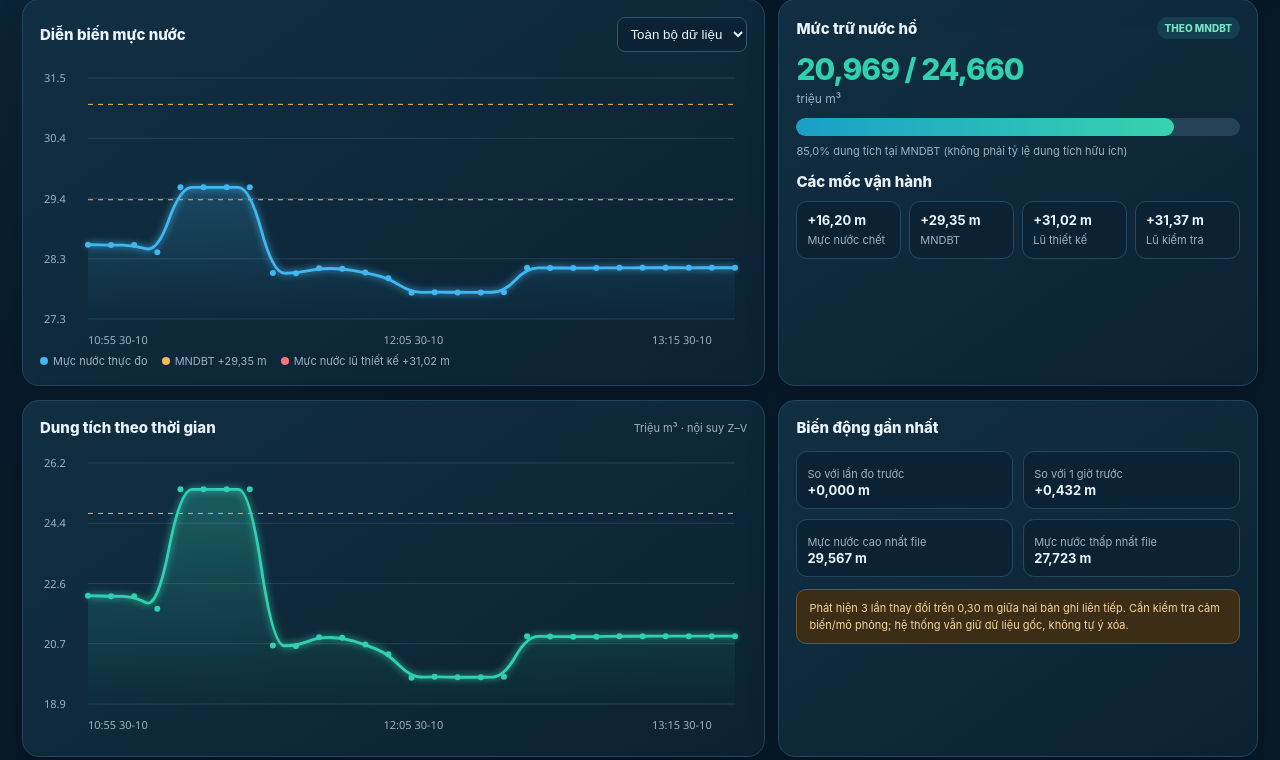
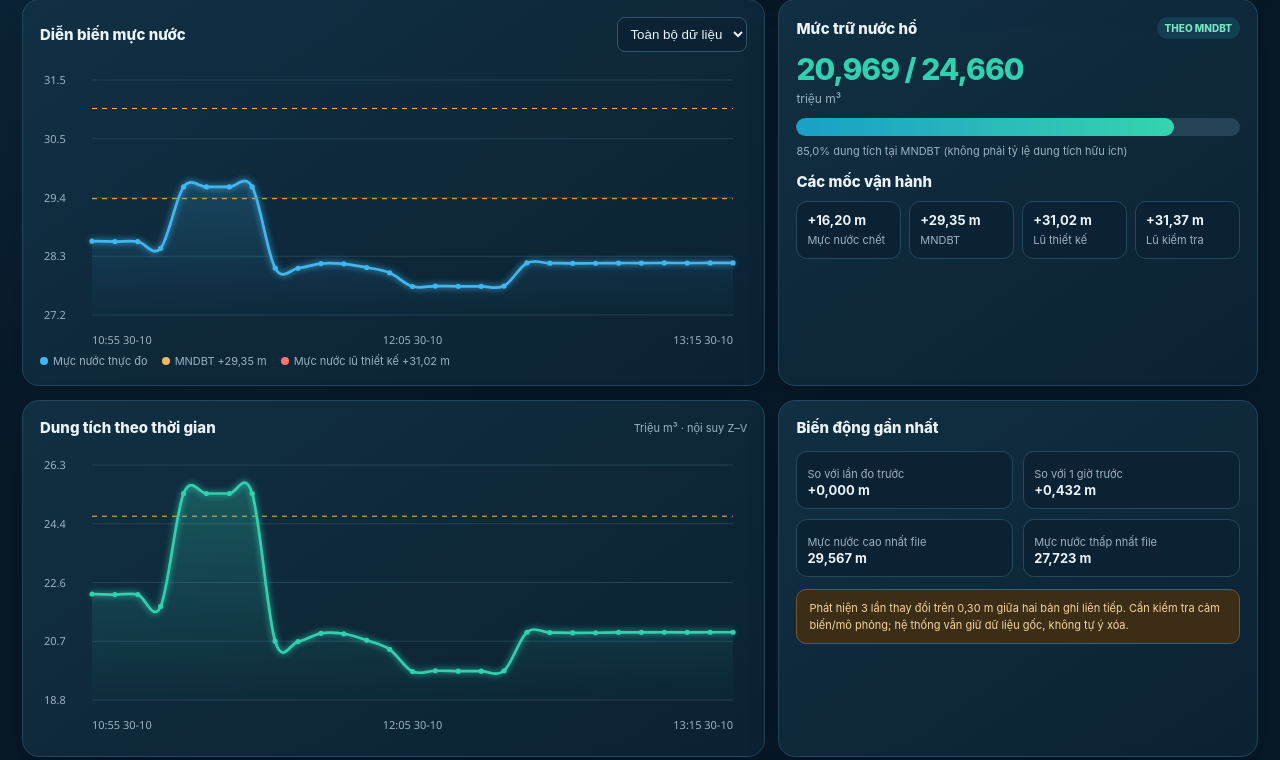
Before and after one commit to NguyenthaoPr/vinh-trinh-dashboard., a plain HTML site: page index.html in a window 1280 px wide. Shown: the part 788-1548 px from the top of the page. Drawn offline with nearby package versions, Linux system fonts and the light colour scheme.

Commit message:
Add files via upload

```diff
--- a/index.html
+++ b/index.html
@@ -56,31 +56,78 @@
 function dateLabel(s){let d=new Date(s);return isNaN(d)?s:d.toLocaleString("vi-VN",{day:"2-digit",month:"2-digit",hour:"2-digit",minute:"2-digit"})}
 function delta(a,b){return a-b}
 function drawChart(canvasId,arr,key,color,thresholds=[]){
- const c=document.getElementById(canvasId),ctx=c.getContext("2d"),w=c.clientWidth,h=c.clientHeight,ratio=window.devicePixelRatio||1;
- c.width=w*ratio;c.height=h*ratio;ctx.scale(ratio,ratio);ctx.clearRect(0,0,w,h);
+ const c=document.getElementById(canvasId),ctx=c.getContext("2d");
+ const w=c.clientWidth,h=c.clientHeight,ratio=Math.max(1,window.devicePixelRatio||1);
+ c.width=Math.round(w*ratio);c.height=Math.round(h*ratio);
+ ctx.setTransform(ratio,0,0,ratio,0,0);ctx.clearRect(0,0,w,h);
  if(!arr.length)return;
- let vals=arr.map(x=>key==="level"?x.level:volumeAt(x.level)).filter(Number.isFinite);if(!vals.length)return;
- let min=Math.min(...vals),max=Math.max(...vals);thresholds.forEach(t=>{min=Math.min(min,t);max=Math.max(max,t)});let pad=(max-min)*.14||1;min-=pad;max+=pad;
- const L=48,R=12,T=14,B=35,pw=w-L-R,ph=h-T-B;
- ctx.font="11px Segoe UI";ctx.strokeStyle="#244357";ctx.fillStyle="#9bb2c2";ctx.lineWidth=1;
- for(let i=0;i<5;i++){let y=T+ph*i/4,v=max-(max-min)*i/4;ctx.beginPath();ctx.moveTo(L,y);ctx.lineTo(w-R,y);ctx.stroke();ctx.fillText(v.toFixed(1),4,y+4)}
- thresholds.forEach(t=>{let y=T+(max-t)/(max-min)*ph;ctx.strokeStyle="#f4b85b";ctx.setLineDash([5,5]);ctx.beginPath();ctx.moveTo(L,y);ctx.lineTo(w-R,y);ctx.stroke();ctx.setLineDash([])});
- const pts=vals.map((v,i)=>({x:L+(vals.length===1?pw/2:i/(vals.length-1)*pw),y:T+(max-v)/(max-min)*ph}));
- // Vùng tô màu bên dưới đường cong
+
+ // Chỉ làm mượt đường vẽ; không thay đổi hay làm sai lệch số liệu đo thực tế.
+ const points=arr.map(x=>({time:x.time,value:key==="level"?x.level:volumeAt(x.level)}))
+   .filter(p=>Number.isFinite(p.value));
+ if(!points.length)return;
+
+ let min=Math.min(...points.map(p=>p.value)),max=Math.max(...points.map(p=>p.value));
+ thresholds.forEach(t=>{min=Math.min(min,t);max=Math.max(max,t)});
+ const span=max-min,pad=span*.16||.5;min-=pad;max+=pad;
+ const L=52,R=14,T=16,B=39,pw=Math.max(10,w-L-R),ph=Math.max(10,h-T-B);
+ const xy=points.map((p,i)=>({
+   x:L+(points.length===1?pw/2:i/(points.length-1)*pw),
+   y:T+(max-p.value)/(max-min)*ph,
+   value:p.value,time:p.time
+ }));
+
+ ctx.font="11px Segoe UI,Arial";ctx.strokeStyle="#244357";ctx.fillStyle="#9bb2c2";ctx.lineWidth=1;
+ for(let i=0;i<5;i++){
+   const y=T+ph*i/4,v=max-(max-min)*i/4;
+   ctx.beginPath();ctx.moveTo(L,y);ctx.lineTo(w-R,y);ctx.stroke();
+   ctx.fillText(v.toFixed(1),4,y+4);
+ }
+ thresholds.forEach(t=>{
+   const y=T+(max-t)/(max-min)*ph;
+   ctx.strokeStyle="#f4b85b";ctx.setLineDash([5,5]);
+   ctx.beginPath();ctx.moveTo(L,y);ctx.lineTo(w-R,y);ctx.stroke();ctx.setLineDash([]);
+ });
+
+ // Catmull–Rom chuyển thành Bezier: đường cong đi qua toàn bộ điểm đo,
+ // hạn chế gãy khúc nhưng không làm thay đổi giá trị gốc.
+ function traceSmooth(){
+   ctx.beginPath();
+   if(xy.length===1){ctx.moveTo(xy[0].x,xy[0].y);return}
+   ctx.moveTo(xy[0].x,xy[0].y);
+   for(let i=0;i<xy.length-1;i++){
+     const p0=xy[Math.max(0,i-1)],p1=xy[i],p2=xy[i+1],p3=xy[Math.min(xy.length-1,i+2)];
+     const dx=(p2.x-p0.x)/6,dy=(p2.y-p0.y)/6;
+     const dx2=(p3.x-p1.x)/6,dy2=(p3.y-p1.y)/6;
+     ctx.bezierCurveTo(p1.x+dx,p1.y+dy,p2.x-dx2,p2.y-dy2,p2.x,p2.y);
+   }
+ }
  const fill=ctx.createLinearGradient(0,T,0,T+ph);
- fill.addColorStop(0,key==="level"?"rgba(66,183,239,.38)":"rgba(49,208,176,.34)");
- fill.addColorStop(1,key==="level"?"rgba(66,183,239,.015)":"rgba(49,208,176,.015)");
- ctx.beginPath();ctx.moveTo(pts[0].x,T+ph);ctx.lineTo(pts[0].x,pts[0].y);
- for(let i=1;i<pts.length;i++){const prev=pts[i-1],cur=pts[i],mx=(prev.x+cur.x)/2;ctx.quadraticCurveTo(prev.x,prev.y,mx,(prev.y+cur.y)/2);}
- if(pts.length>1){const last=pts[pts.length-1];ctx.lineTo(last.x,last.y);}
- ctx.lineTo(pts[pts.length-1].x,T+ph);ctx.closePath();ctx.fillStyle=fill;ctx.fill();
- // Đường biểu diễn được làm mượt bằng đường cong bậc hai
- ctx.beginPath();ctx.moveTo(pts[0].x,pts[0].y);
- for(let i=1;i<pts.length;i++){const prev=pts[i-1],cur=pts[i],mx=(prev.x+cur.x)/2;ctx.quadraticCurveTo(prev.x,prev.y,mx,(prev.y+cur.y)/2);}
- const end=pts[pts.length-1];ctx.lineTo(end.x,end.y);
- ctx.strokeStyle=color;ctx.lineWidth=2.8;ctx.lineCap="round";ctx.lineJoin="round";ctx.shadowColor=color;ctx.shadowBlur=7;ctx.stroke();ctx.shadowBlur=0;
- ctx.fillStyle=color;pts.forEach((pt,i)=>{if(vals.length>45&&i%Math.ceil(vals.length/40)!==0&&i!==vals.length-1)return;ctx.beginPath();ctx.arc(pt.x,pt.y,3,0,Math.PI*2);ctx.fill()});
- [0,Math.floor((arr.length-1)/2),arr.length-1].forEach(i=>{if(i<0)return;let x=L+(arr.length===1?pw/2:i/(arr.length-1)*pw);ctx.fillStyle="#9bb2c2";ctx.fillText(dateLabel(arr[i].time),Math.max(L,Math.min(w-95,x-28)),h-10)});
+ fill.addColorStop(0,key==="level"?"rgba(66,183,239,.34)":"rgba(49,208,176,.30)");
+ fill.addColorStop(1,key==="level"?"rgba(66,183,239,.01)":"rgba(49,208,176,.01)");
+ traceSmooth();
+ ctx.lineTo(xy[xy.length-1].x,T+ph);ctx.lineTo(xy[0].x,T+ph);ctx.closePath();
+ ctx.fillStyle=fill;ctx.fill();
+
+ traceSmooth();
+ ctx.strokeStyle=color;ctx.lineWidth=2.7;ctx.lineCap="round";ctx.lineJoin="round";
+ ctx.shadowColor=color;ctx.shadowBlur=6;ctx.stroke();ctx.shadowBlur=0;
+
+ // Các chấm là số liệu thực đo, giữ nguyên vị trí chính xác.
+ const step=Math.max(1,Math.ceil(xy.length/45));
+ xy.forEach((pt,i)=>{
+   if(i%step!==0&&i!==xy.length-1)return;
+   ctx.beginPath();ctx.arc(pt.x,pt.y,2.6,0,Math.PI*2);ctx.fillStyle=color;ctx.fill();
+ });
+ const labelIdx=[0,Math.floor((xy.length-1)/2),xy.length-1];
+ labelIdx.forEach((i,j)=>{
+   const pt=xy[i];if(!pt)return;
+   const label=dateLabel(pt.time),tw=ctx.measureText(label).width;
+   let x=pt.x-tw/2;
+   if(j===0)x=L;if(j===2)x=w-R-tw;
+   x=Math.max(L,Math.min(w-R-tw,x));
+   ctx.fillStyle="#9bb2c2";ctx.fillText(label,x,h-10);
+ });
 }
 function render(){
  data=data.filter(x=>Number.isFinite(x.level)&&x.time).sort((a,b)=>new Date(a.time)-new Date(b.time));
```
Also changed, not shown: 1 other file.
